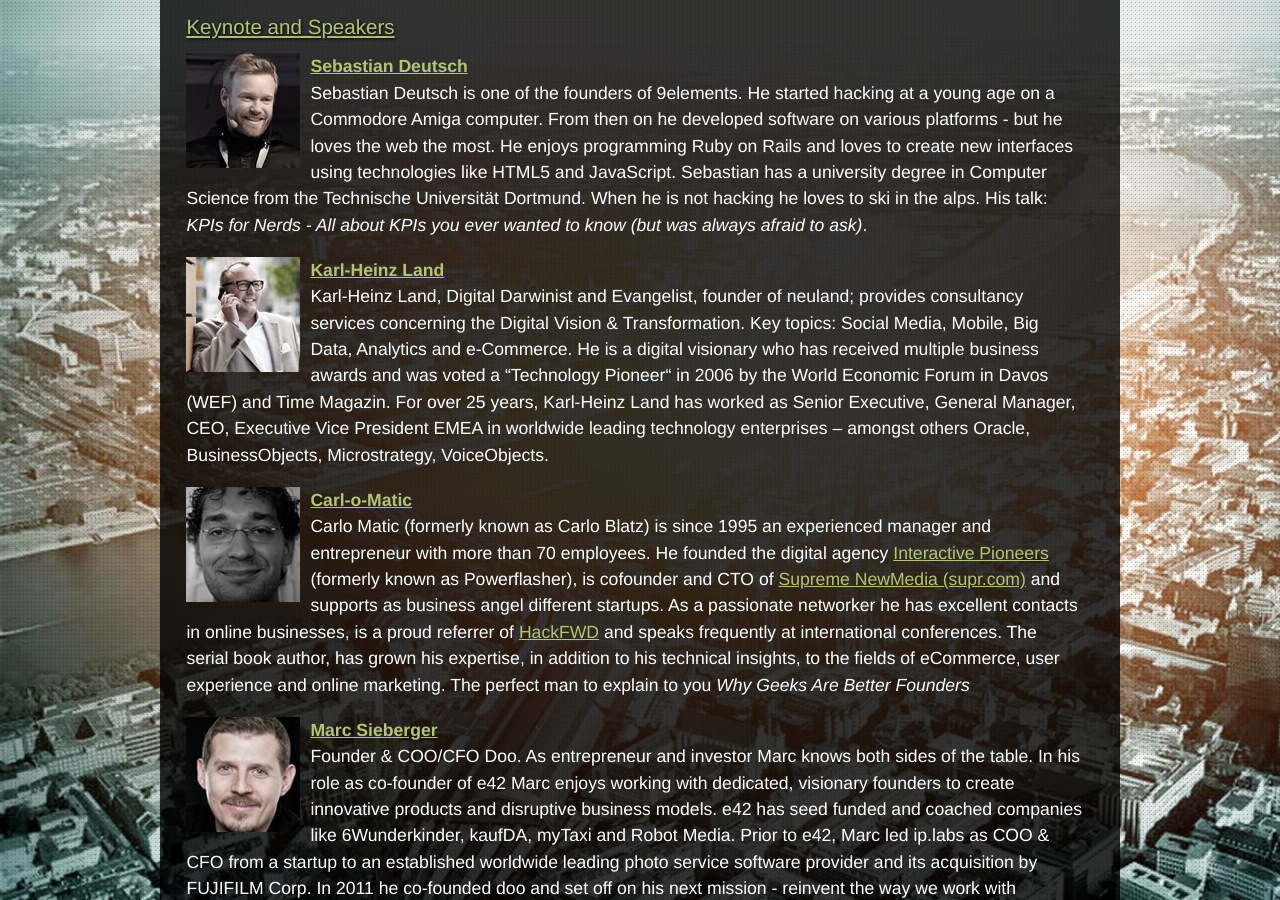
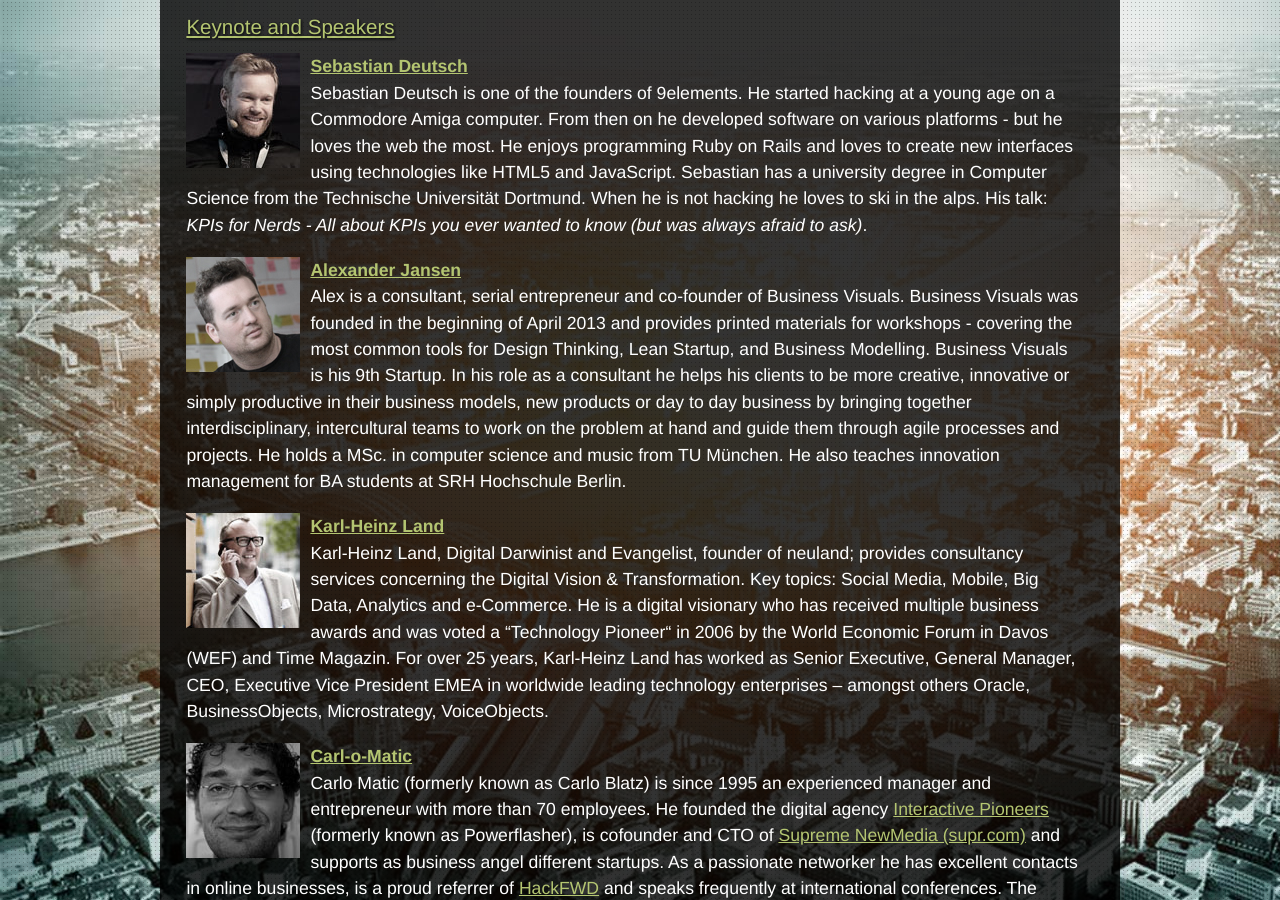
Before and after one commit to InteractiveCologne/interactivecologne.github.com, a Jekyll site: the page built from startup.html, in a window 1280 px wide and 900 px high, scrolled down 1145 px. Built offline with Jekyll 4.4.1, drawn with Linux system fonts in a browser that asks for light colours; nearby versions of some CDN libraries.

Commit message:
added alexander jansen

```diff
--- a/startup.html
+++ b/startup.html
@@ -42,6 +42,9 @@
 			<h3><a href="#keynote-and-speakers" name="keynote-and-speakers">Keynote and Speakers</a></h3>
 			<p class="speaker">
 				<img class="speaker" src="assets/images/speaker/sebastian-deutsch.jpg" alt="Sebastian Deutsch"/><a href="#sebastian-deutsch" name="sebastian-deutsch"><strong>Sebastian Deutsch</strong></a><br/>Sebastian Deutsch is one of the founders of 9elements. He started hacking at a young age on a Commodore Amiga computer. From then on he developed software on various platforms - but he loves the web the most. He enjoys programming Ruby on Rails and loves to create new interfaces using technologies like HTML5 and JavaScript. Sebastian has a university degree in Computer Science from the Technische Universität Dortmund. When he is not hacking he loves to ski in the alps. His talk: <em>KPIs for Nerds - All about KPIs you ever wanted to know (but was always afraid to ask)</em>.
+			</p>
+			<p class="speaker">
+				<img class="speaker" src="assets/images/speaker/alexander-jansen.jpg" alt="Alexander Jansen"/><a href="#alexander-jansen" name="alexander-jansen"><strong>Alexander Jansen</strong></a><br/>Alex is a consultant, serial entrepreneur and co-founder of Business Visuals. Business Visuals was founded in the beginning of April 2013 and provides printed materials for workshops - covering the most common tools for Design Thinking, Lean Startup, and Business Modelling. Business Visuals is his 9th Startup. In his role as a consultant he helps his clients to be more creative, innovative or simply productive in their business models, new products or day to day business by bringing together interdisciplinary, intercultural teams to work on the problem at hand and guide them through agile processes and projects. He holds a MSc. in computer science and music from TU München. He also teaches innovation management for BA students at SRH Hochschule Berlin.
 			</p>
 			<p class="speaker">
 				<img class="speaker" src="assets/images/speaker/karl-heinz-land.jpg" alt="Speaker Placeholder"/><a href="#karl-heinz-land" name="karl-heinz-land"><strong>Karl-Heinz Land</strong></a><br/>Karl-Heinz Land, Digital Darwinist and Evangelist, founder of neuland; provides consultancy services concerning the Digital Vision & Transformation. Key topics: Social Media, Mobile, Big Data, Analytics and e-Commerce. He is a digital visionary who has received multiple business awards and was voted a “Technology Pioneer“ in 2006 by the World Economic Forum in Davos (WEF) and Time Magazin. For over 25 years, Karl-Heinz Land has worked as Senior Executive, General Manager, CEO, Executive Vice President EMEA in worldwide leading technology enterprises – amongst others Oracle, BusinessObjects, Microstrategy, VoiceObjects.
```
Also changed, not shown: assets/images/speaker/alexander-jansen.jpg (added).
